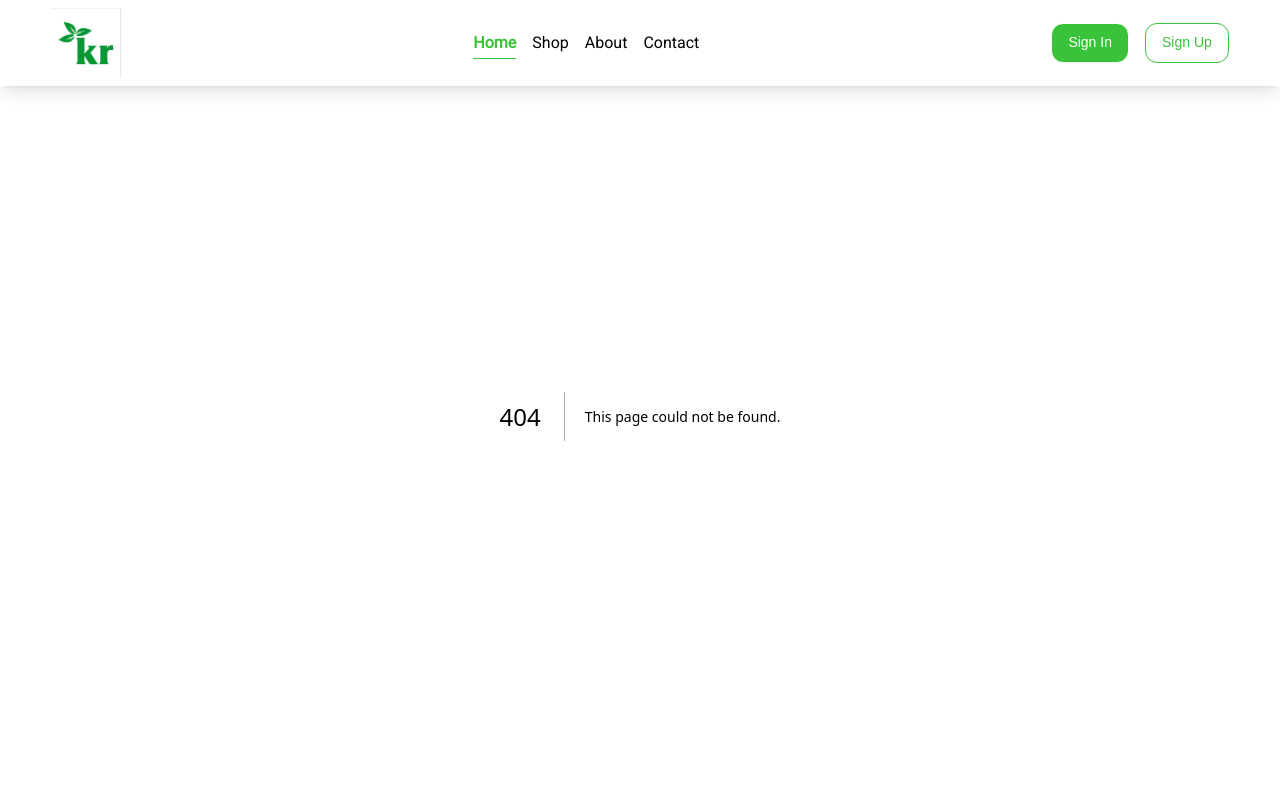
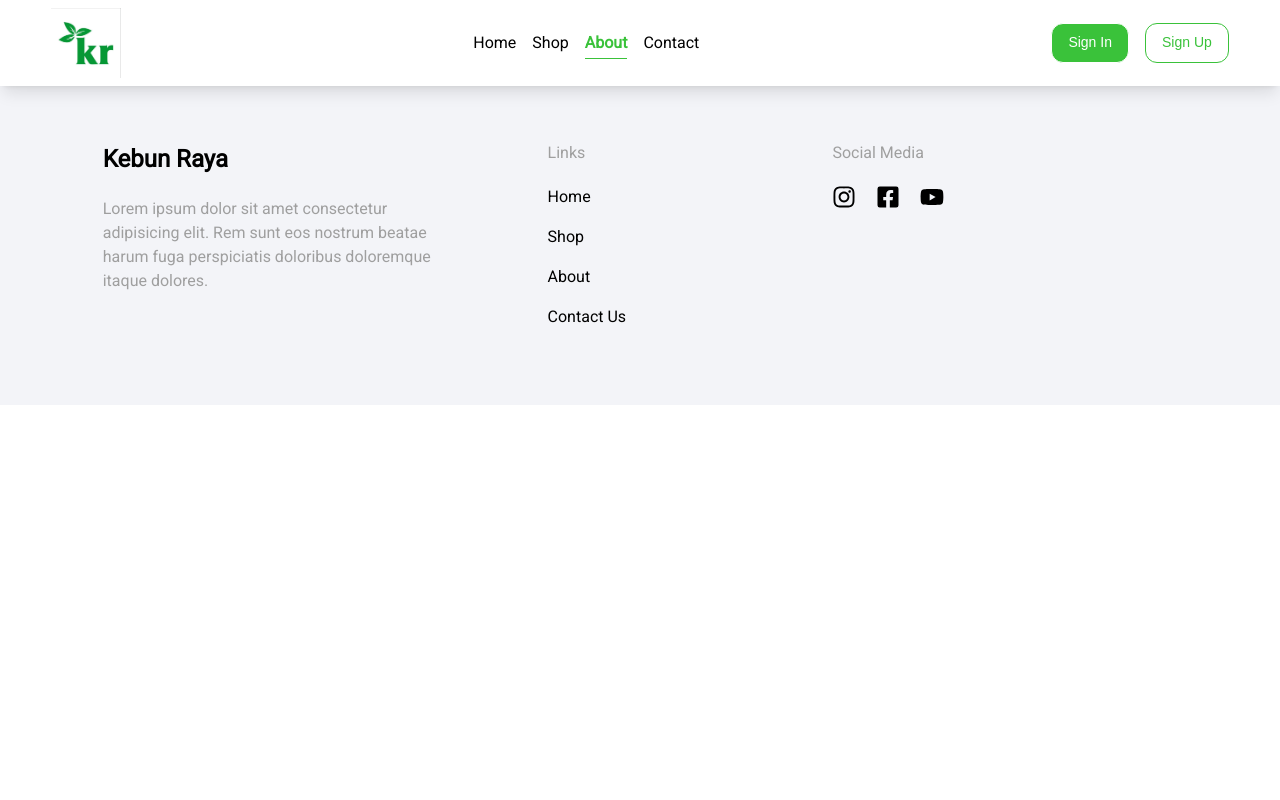
Before and after one commit to nizarfazari/kebun-raya-app, a Next.js app: page /about in a window 1280 px wide. Before the commit this address had no page. Shown: the top 800 px of the page. Built offline with nearby package versions, Linux system fonts and the light colour scheme.

Commit message:
make contact pages

```diff
--- a/components/navbar.tsx
+++ b/components/navbar.tsx
@@ -1,17 +1,20 @@
 import Image from 'next/image';
 import React, { useEffect, useState } from 'react';
-import Buttons from './button';
-import { theme } from '~/theme/themeConfig';
+
 import { RxHamburgerMenu } from "react-icons/rx";
 import { AiOutlineClose } from "react-icons/ai";
 import Link from 'next/link';
+import { useRouter } from 'next/router';
+import Buttons from './button';
 interface IAppProps {
 }
 
 const Navbar: React.FunctionComponent = (props) => {
 
     const [isOpen, setIsOpen] = useState<boolean>(true)
-    const [isActive, setIsActive] = useState<number>(0)
+    const {route } = useRouter()
+    const [isActive, setIsActive] = useState<string>( route)
+    console.log(isActive)
 
     const datas = [
         {
@@ -35,7 +38,7 @@ const Navbar: React.FunctionComponent = (props) => {
     const isOpenNavbar = () => {
         setIsOpen(!isOpen)
     }
-    const isActiveLink = (v: number) => {
+    const isActiveLink = (v: string) => {
         setIsActive(v)
     }
     const handleResize = () => {
@@ -54,7 +57,7 @@ const Navbar: React.FunctionComponent = (props) => {
 
     return (
         <header>
-            <nav className='shadow-lg fixed w-full bg-white z-50'>
+            <nav className='shadow-lg fixed w-full bg-white z-50 top-0'>
                 <div className='flex justify-between items-center container mx-auto py-2 '>
                     <div>
                         <Image src='/assets/logo.png' width={70} height={70} alt="Logo Kebun Raya" priority />
@@ -63,8 +66,8 @@ const Navbar: React.FunctionComponent = (props) => {
                         <ul className='flex gap-x-4'>
                             {
                                 datas.map((v, i) => (
-                                    <li key={i} onClick={(_) => isActiveLink(i)}>
-                                        <Link href={v.path} className={`title ${isActive === i ? 'active' : ''}`} >{v.name}</Link>
+                                    <li key={i} onClick={(_) => isActiveLink(v.path)}>
+                                        <Link href={v.path} className={`title ${isActive === v.path? 'active' : ''}`} >{v.name}</Link>
                                     </li>
                                 ))
                             }
@@ -80,7 +83,7 @@ const Navbar: React.FunctionComponent = (props) => {
                     </div>
                 </div>
             </nav>
-            <div className={`z-10 block md:hidden absolute left-0 w-full transition-all delay-200 bg-white top-[90px] h-full  ${isOpen ? 'left-[-1500px]' : 'left-0'}`}>
+            <div className={`top-0 z-10 block md:hidden absolute left-0 w-full transition-all delay-200 bg-white h-full  ${isOpen ? 'left-[-1500px]' : 'left-0'}`}>
                 <div className='container mx-auto mt-7'>
                     <ul className='flex flex-col gap-4'>
                         <li className='title'>Home</li>
--- a/layouts/layout.tsx
+++ b/layouts/layout.tsx
@@ -9,9 +9,9 @@ import Navbar from "~/components/navbar";
 
   export default function Layout({ children }: { children: React.ReactNode }) {
     return (
-      <div className="flex flex-col min-h-screen">
+      <div className="min-h-screen">
         <Navbar />
-        <main className="flex-grow p-4">{children}</main>
+          <main className="flex-grow mt-[85px]">{children}</main>
         <Footer />
       </div>
     );
--- /dev/null
+++ b/pages/contact.tsx
@@ -0,0 +1,39 @@
+import Image from 'next/image';
+import * as React from 'react';
+
+interface IContactProps {
+}
+
+const Contact: React.FunctionComponent<IContactProps> = (props) => {
+  return (
+    <div className='mb-20 relative'>
+      <div className='h-[400px] bg-cover brightness-75' style={{ backgroundImage: 'url(/assets/banners.jpg)' }}>
+      </div>
+      <div className='max-w-[1000px] mx-auto translate-y-[-200px]'>
+        <div className='flex flex-col sm:flex-row  gap-20  p-5 bg-white border-[1px] shadow-xl rounded-lg m-5'>
+          <div className='max-w-[400px]'>
+            <h1 className='text-2xl font-bold text-primary-700'>Our Contact</h1>
+            <div className='mt-5'>
+              <h4 className='font-semibold'>Address</h4>
+              <p className='text-gray-500'>59VX+96G, Rejowinangun, Kec. Kotagede, Kota Yogyakarta, Daerah Istimewa Yogyakarta 55171</p>
+            </div>
+            <div className='mt-5 '>
+              <h4 className='font-semibold'>Email</h4>
+              <p className='text-gray-500'>kebunraya@gmail.com</p>
+            </div>
+            <div className='mt-5'>
+              <h4 className='font-semibold'>Phone</h4>
+              <p className='text-gray-500'>0812312312321</p>
+            </div>
+          </div>
+          <div>
+            <iframe src="https://www.google.com/maps/embed?pb=!1m14!1m8!1m3!1d15811.367814390955!2d110.3980631!3d-7.8065504!3m2!1i1024!2i768!4f13.1!3m3!1m2!1s0x2e7a57f2a1786fc5%3A0x16aa264fc99a3164!2zVG9rbyBLZWJ1biBSYXlhIOqni-qmoOqmuuqmtOqmj-qmuuqmtOqmj-qmvOqmp-qmuOqmpOqngOqmq-qmqg!5e0!3m2!1sid!2sid!4v1706603178122!5m2!1sid!2sid" className='w-[340px] lg:w-[600px] h-[340px] sm:h-[450px]' loading="lazy"></iframe>
+          </div>
+        </div>
+      </div>
+
+    </div>
+  );
+};
+
+export default Contact;
```
Also changed, not shown: pages/about.tsx (added, +14 -0 lines), 1 other file (tests, documents, lock files or other folders).
